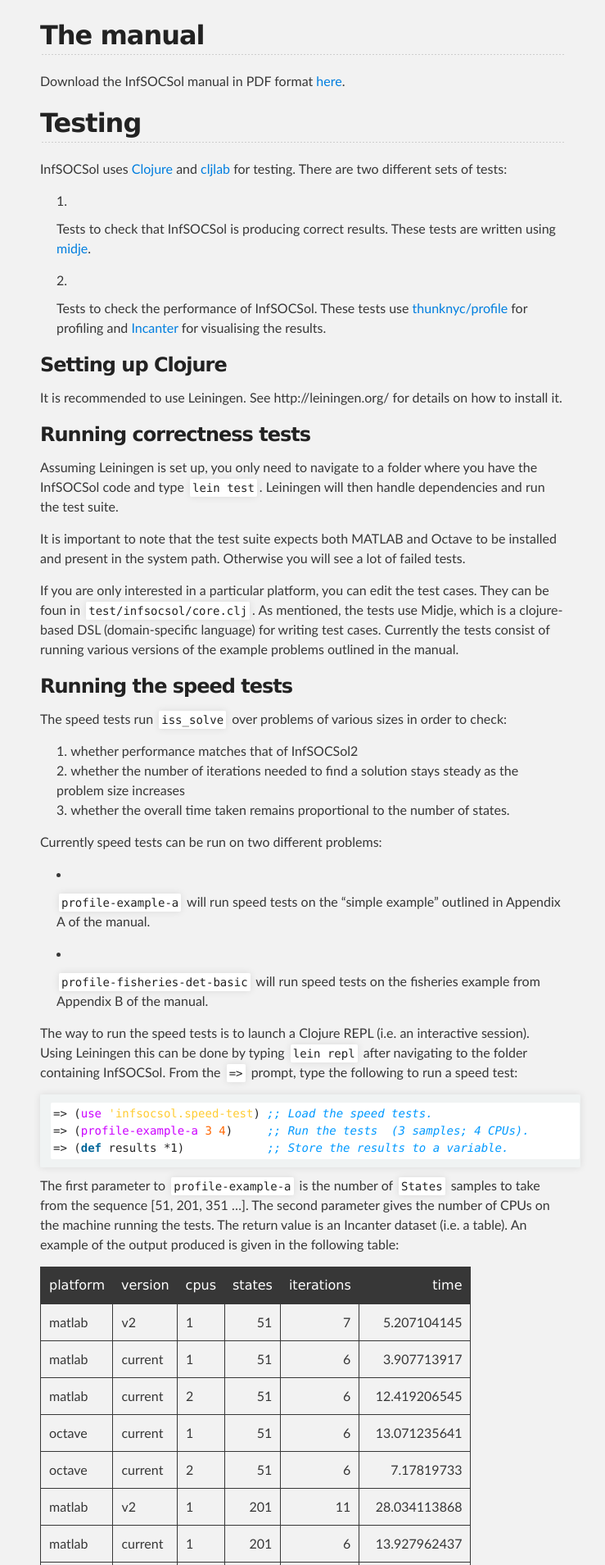
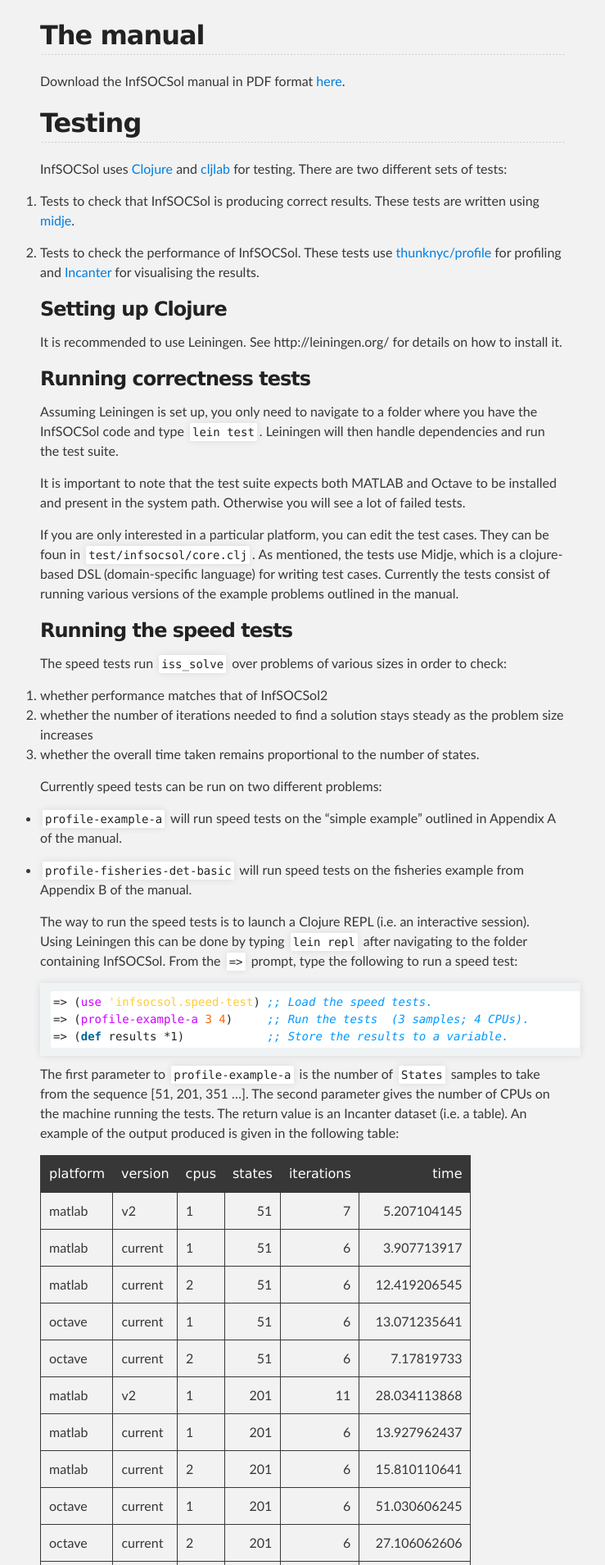
Before and after one commit to socsol/infsocsol, a Jekyll site: the page built from index.md, in a window 1280 px wide. Shown: the part 534-2443 px from the top of the page at 82% size, without its empty margins (271-1010 px from the left). Built offline with Jekyll 4.4.1, drawn with Linux system fonts in a browser that asks for light colours.

Commit message:
Fiddle with styles

```diff
--- a/_config.yml
+++ b/_config.yml
@@ -1,4 +1,3 @@
-markdown: kramdown
 pygments: true
 github: [Repository metadata]
 baseurl: /infsocsol
--- a/stylesheets/stylesheet.css
+++ b/stylesheets/stylesheet.css
@@ -33,10 +33,6 @@ time, mark, audio, video {
 article, aside, details, figcaption, figure,
 footer, header, hgroup, menu, nav, section {
   display: block;
-}
-
-ol, ul {
-  list-style: none;
 }
 
 table {
@@ -198,16 +194,6 @@ blockquote {
 
 ul, ol, dl {
   margin-bottom: 15px
-}
-
-ul {
-  list-style: inside;
-  padding-left: 20px;
-}
-
-ol {
-  list-style: decimal inside;
-  padding-left: 20px;
 }
 
 dl dt {
```
